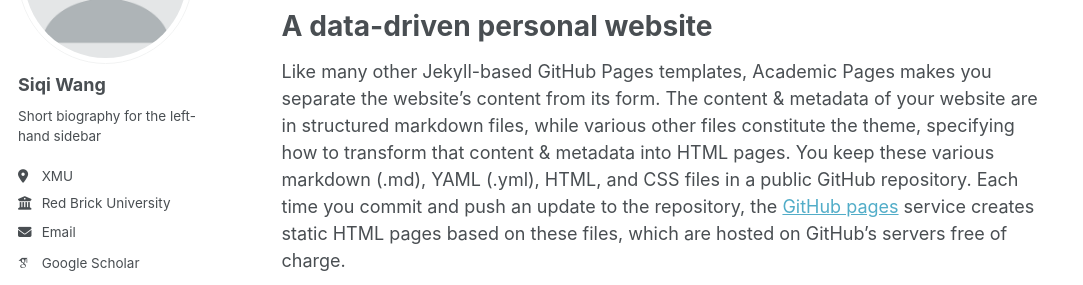
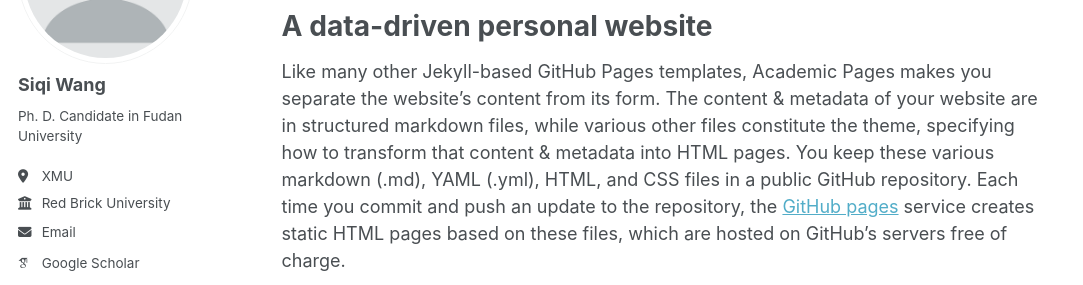
Before and after one commit to wsqqqqqqq/wsqqqqqqq.github.io, a Jekyll site: the page built from _pages/about.md, in a window 1280 px wide. Shown: the part 210-495 px from the top of the page, without its empty margins (0-1083 px from the left). Built offline with Jekyll 4.4.1, drawn with Linux system fonts in a browser that asks for light colours; some web fonts are replaced.

Commit message:
Update _config.yml

```diff
--- a/_config.yml
+++ b/_config.yml
@@ -25,7 +25,7 @@ author:
   avatar           : "profile.png"
   name             : "Siqi Wang"
   pronouns         : # example: "she/her"
-  bio              : "Short biography for the left-hand sidebar"
+  bio              : "Ph. D. Candidate in Fudan University"
   location         : "XMU"
   employer         : "Red Brick University"
   uri              : # URL
```
